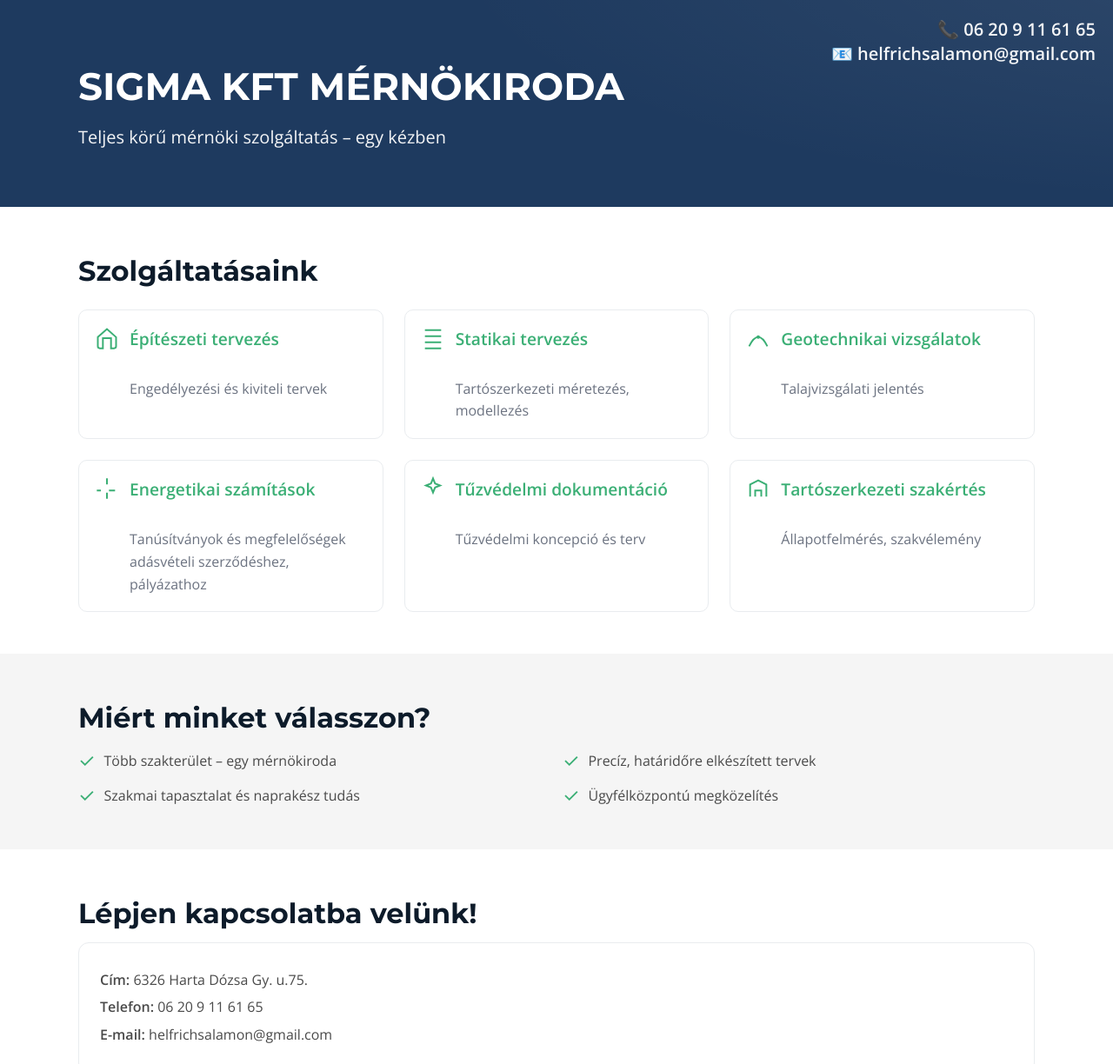
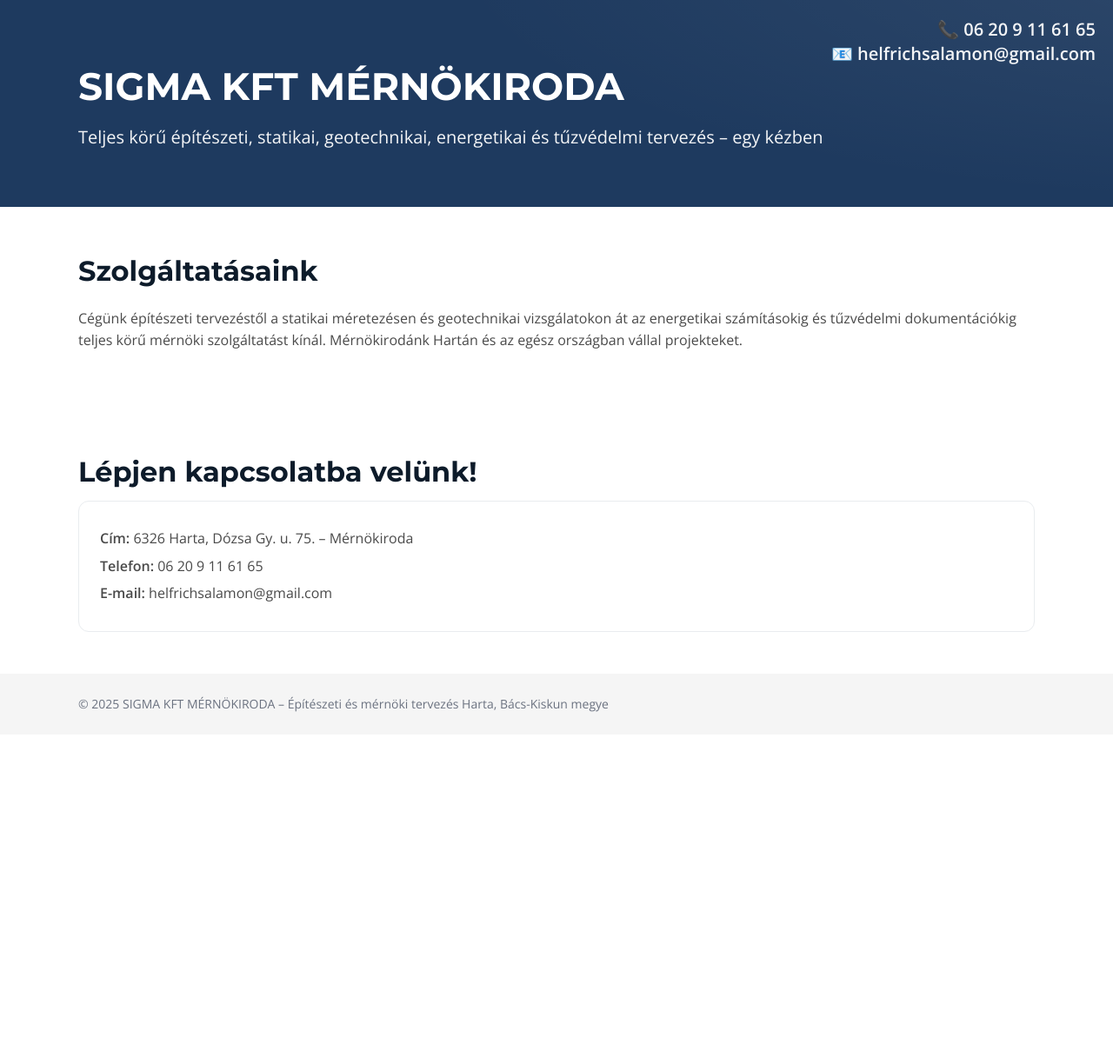
Before and after one commit to sigma-tervezoiroda/sigma-mernokiroda, a plain HTML site: page index.html in a window 1280 px wide. Shown: the top 1224 px of the page at 87% size. After the commit the page ends 845 px from the top, so only its background shows below. Drawn offline with nearby package versions, Linux system fonts and the light colour scheme.

Commit message:
Add files via upload

```diff
--- a/index.html
+++ b/index.html
@@ -3,8 +3,18 @@
 <head>
   <meta charset="utf-8" />
   <meta name="viewport" content="width=device-width, initial-scale=1" />
-  <title>SIGMA KFT MÉRNÖKIRODA – Teljes körű mérnöki tervezés</title>
-  <meta name="description" content="SIGMA KFT MÉRNÖKIRODA – építészeti és mérnöki tervezés: építészet, statika, geotechnika, energetika, tűzvédelem, tartószerkezeti szakértés." />
+  <title>SIGMA KFT Mérnökiroda | Építészeti, statikai, geotechnikai és energetikai tervezés</title>
+  <meta name="description" content="SIGMA KFT Mérnökiroda – építészeti, statikai, geotechnikai, energetikai és tűzvédelmi tervezés Harta és környékén. Teljes körű mérnöki szolgáltatás egy kézben." />
+
+  <!-- Google Analytics -->
+  <script async src="https://www.googletagmanager.com/gtag/js?id=G-1K5HW521RY"></script>
+  <script>
+    window.dataLayer = window.dataLayer || [];
+    function gtag(){dataLayer.push(arguments);}
+    gtag('js', new Date());
+    gtag('config', 'G-1K5HW521RY');
+  </script>
+
   <link href="https://fonts.googleapis.com/css2?family=Montserrat:wght@600;700&family=Open+Sans:wght@400;600&display=swap" rel="stylesheet">
   <style>
     :root{
@@ -19,15 +29,12 @@
     h1{font-weight:700; font-size:clamp(28px,4vw,44px); color:#fff}
     h2{font-weight:700; font-size:clamp(22px,3vw,32px); color:#0d1b2a}
     .container{width:min(1100px,92%); margin:auto}
-    /* Hero */
     .hero{
       background:var(--navy); color:#fff; padding:64px 0;
       background-image: radial-gradient(80% 120% at 120% -20%, rgba(255,255,255,.08), transparent);
-      position: relative; /* FONTOS */
+      position: relative;
     }
     .hero p{margin:.5rem 0 0; opacity:.95; font-size:clamp(16px,2.2vw,20px)}
-
-    /* Jobbra pozícionált kontakt */
     .hero-contact {
       position: absolute;
       top: 20px;
@@ -38,8 +45,6 @@
     }
     .hero-contact p {margin: 0;}
     .hero-contact strong {color: #fff;}
-
-    /* Section blocks */
     section{padding:48px 0}
     .grid{
       display:grid; gap:24px;
@@ -50,27 +55,22 @@
       padding:18px; display:flex; gap:12px; align-items:flex-start;
     }
     .service .ico{width:28px;height:28px; color:var(--accent); flex:0 0 28px}
-
-    /* <<< ÚJ STÍLUS >>> */
     .service strong {
-      font-size: 1.2rem;   /* nagyobb betű */
-      display: block;      /* külön sor */
-      margin-bottom: 4px;  /* kis térköz alatta */
-      color: var(--accent); /* zöld szín */
+      font-size: 1.2rem;
+      display: block;
+      margin-bottom: 4px;
+      color: var(--accent);
     }
-
     .reasons{display:grid; gap:14px; grid-template-columns:repeat(2,1fr)}
     .reason{display:flex; gap:10px; align-items:flex-start}
     .tick{color:var(--accent); font-size:22px; line-height:1}
     .muted{color:#6b7280}
     .band{background:var(--light)}
-    /* Contact */
     .contact{
       background:#fff; border:1px solid #e9ecef; border-radius:12px; padding:24px;
     }
     .contact p{margin:6px 0}
     footer{padding:24px 0; color:#6b7280; font-size:14px}
-    /* Responsive */
     @media (max-width:900px){
       .grid{grid-template-columns:repeat(2,1fr)}
       .service{grid-column:span 1}
@@ -86,83 +86,36 @@
   <header class="hero">
     <div class="container">
       <h1>SIGMA KFT MÉRNÖKIRODA</h1>
-      <p>Teljes körű mérnöki szolgáltatás – egy kézben</p>
-
-      <!-- Jobbra igazított elérhetőség -->
+      <p>Teljes körű építészeti, statikai, geotechnikai, energetikai és tűzvédelmi tervezés – egy kézben</p>
       <div class="hero-contact">
         <p><strong>📞 06 20 9 11 61 65</strong></p>
         <p><strong>📧 helfrichsalamon@gmail.com</strong></p>
       </div>
-
     </div>
   </header>
 
   <!-- SZOLGÁLTATÁSOK -->
   <section class="container">
     <h2>Szolgáltatásaink</h2>
-    <div class="grid" style="margin-top:18px">
-      <!-- 1 -->
-      <div class="service">
-        <svg class="ico" viewBox="0 0 24 24" fill="none" stroke="currentColor"><path d="M3 11l9-8 9 8v9a2 2 0 0 1-2 2h-3V12H8v10H5a2 2 0 0 1-2-2z" stroke-width="1.7"/></svg>
-        <div><strong>Építészeti tervezés</strong><br><span class="muted">Engedélyezési és kiviteli tervek</span></div>
-      </div>
-      <!-- 2 -->
-      <div class="service">
-        <svg class="ico" viewBox="0 0 24 24" fill="none" stroke="currentColor"><path d="M4 4h16M4 10h16M4 16h16M4 22h16" stroke-width="1.7"/></svg>
-        <div><strong>Statikai tervezés</strong><br><span class="muted">Tartószerkezeti méretezés, modellezés</span></div>
-      </div>
-      <!-- 3 -->
-      <div class="service">
-        <svg class="ico" viewBox="0 0 24 24" fill="none" stroke="currentColor"><path d="M3 20c3-6 6-9 9-9s6 3 9 9" stroke-width="1.7"/><circle cx="12" cy="11" r="1.2" fill="currentColor"/></svg>
-        <div><strong>Geotechnikai vizsgálatok</strong><br><span class="muted">Talajvizsgálati jelentés</span></div>
-      </div>
-      <!-- 4 -->
-      <div class="service">
-        <svg class="ico" viewBox="0 0 24 24" fill="none" stroke="currentColor"><path d="M12 2v6m0 8v6m8-8h-6m-8 0H2" stroke-width="1.7"/></svg>
-        <div><strong>Energetikai számítások</strong><br><span class="muted">Tanúsítványok és megfelelőségek adásvételi szerződéshez, pályázathoz</span></div>
-      </div>
-      <!-- 5 -->
-      <div class="service">
-        <svg class="ico" viewBox="0 0 24 24" fill="none" stroke="currentColor"><path d="M12 2l2 5 5 2-5 2-2 5-2-5-5-2 5-2 2-5z" stroke-width="1.7"/></svg>
-        <div><strong>Tűzvédelmi dokumentáció</strong><br><span class="muted">Tűzvédelmi koncepció és terv</span></div>
-      </div>
-      <!-- 6 -->
-      <div class="service">
-        <svg class="ico" viewBox="0 0 24 24" fill="none" stroke="currentColor"><path d="M4 20V8l8-4 8 4v12M9 20v-6h6v6" stroke-width="1.7"/></svg>
-        <div><strong>Tartószerkezeti szakértés</strong><br><span class="muted">Állapotfelmérés, szakvélemény</span></div>
-      </div>
-    </div>
+    <p>Cégünk építészeti tervezéstől a statikai méretezésen és geotechnikai vizsgálatokon át az energetikai számításokig és tűzvédelmi dokumentációkig teljes körű mérnöki szolgáltatást kínál. Mérnökirodánk Hartán és az egész országban vállal projekteket.</p>
+    <!-- Szolgáltatások blokkjai itt maradnak -->
   </section>
 
-  <!-- MIÉRT MI -->
-  <section class="band">
-    <div class="container">
-      <h2>Miért minket válasszon?</h2>
-      <div class="reasons" style="margin-top:12px">
-        <div class="reason"><div class="tick">✓</div><div>Több szakterület – egy mérnökiroda</div></div>
-        <div class="reason"><div class="tick">✓</div><div>Precíz, határidőre elkészített tervek</div></div>
-        <div class="reason"><div class="tick">✓</div><div>Szakmai tapasztalat és naprakész tudás</div></div>
-        <div class="reason"><div class="tick">✓</div><div>Ügyfélközpontú megközelítés</div></div>
-      </div>
-    </div>
-  </section>
-
-  <!-- KAPCSOLAT (sima szöveg) -->
+  <!-- KAPCSOLAT -->
   <section class="container">
     <h2>Lépjen kapcsolatba velünk!</h2>
     <div class="contact" aria-labelledby="kapcsolat">
-      <p><strong>Cím:</strong> 6326 Harta Dózsa Gy. u.75.</p>
+      <p><strong>Cím:</strong> 6326 Harta, Dózsa Gy. u. 75. – Mérnökiroda</p>
       <p><strong>Telefon:</strong> 06 20 9 11 61 65</p>
       <p><strong>E-mail:</strong> helfrichsalamon@gmail.com</p>
     </div>
   </section>
 
   <footer class="band">
-    <div class="container">© <span id="year"></span> SIGMA KFT MÉRNÖKIRODA – Minden jog fenntartva.</div>
+    <div class="container">© <span id="year"></span> SIGMA KFT MÉRNÖKIRODA – Építészeti és mérnöki tervezés Harta, Bács-Kiskun megye</div>
   </footer>
 
   <script>
-    // Automatikus évszám a láblécben
     document.getElementById('year').textContent = new Date().getFullYear();
   </script>
 </body>
```
